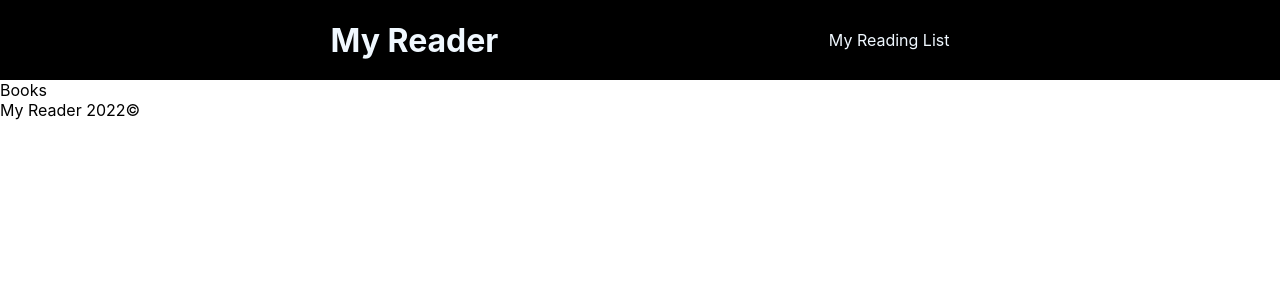
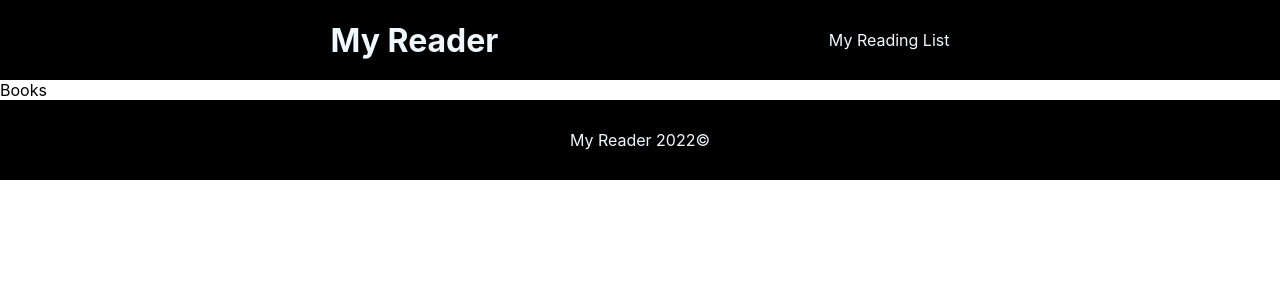
Before and after one commit to kenda-bot/phase-2-Bookreader-project, a React (Create React App) app: page / in a window 1280 px wide. Shown: the top 300 px of the page. Built offline with nearby package versions, Linux system fonts and the light colour scheme.

Commit message:
style footer

```diff
--- a/src/App.css
+++ b/src/App.css
@@ -12,3 +12,12 @@ display: flex;
 align-items: center;
 justify-content: space-evenly;
 }
+.footer{
+  width: 100%;
+  height: 10vh;
+  background: black;
+  color: aliceblue;
+  display: flex;
+  align-items: center;
+  justify-content: center;
+}
```
